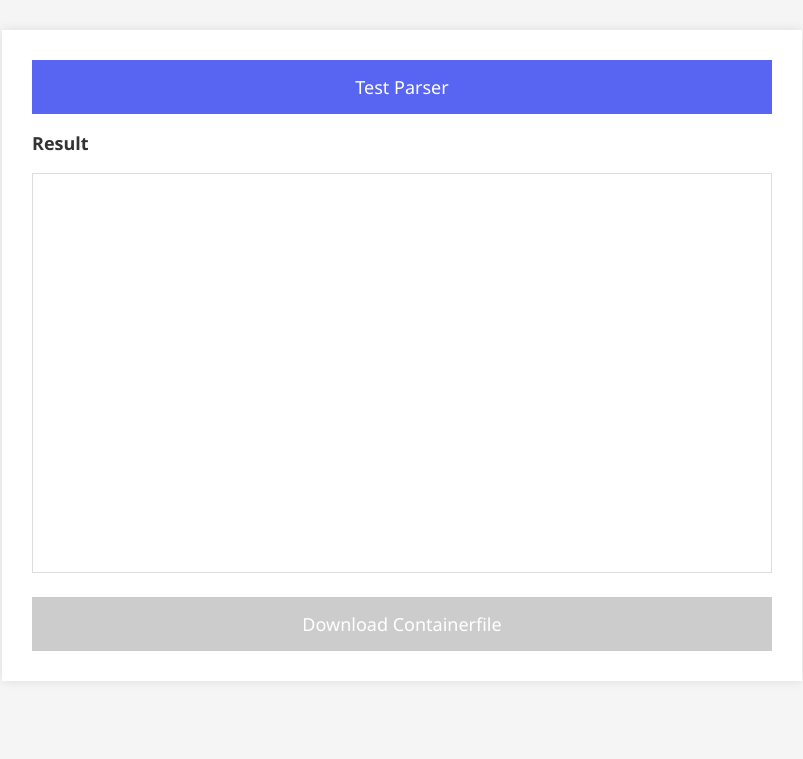
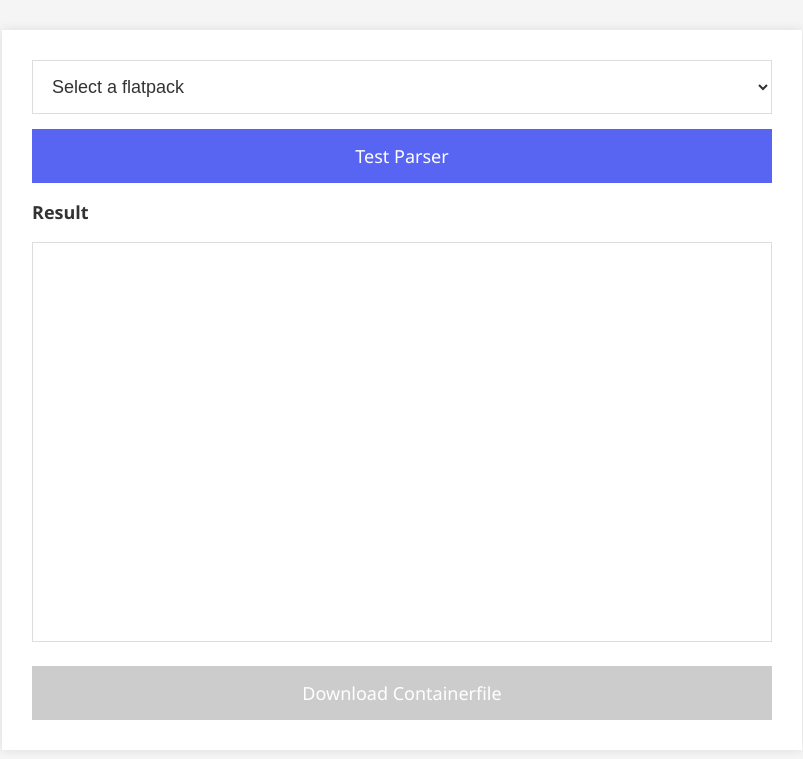
Before and after one commit to RomlinGroup/Flatpack, a Python web app: template client/templates/main.html in a window 1280 px wide. Shown: the top 759 px of the page, without its empty margins (238-1041 px from the left). Run offline with Jinja, Linux system fonts and the light colour scheme; the template is opened without the code that fills it: most values are stand-ins (such as "Sample title", 1, 10 or a date in 2020).

Commit message:
Updated the client

```diff
--- a/client/static/css/main.css
+++ b/client/static/css/main.css
@@ -10,6 +10,23 @@ button,
 label,
 .test-parser-result textarea {
     font-family: 'Segoe UI', Tahoma, Geneva, Verdana, sans-serif;
+}
+
+select {
+    width: 100%;
+    padding: 15px;
+    border: 1px solid #ddd;
+    border-radius: 0;
+    color: #333;
+    background-color: #fff;
+    box-sizing: border-box;
+    transition: border-color 0.3s ease;
+    margin-bottom: 15px;
+    font-size: 18px;
+}
+
+select:focus {
+    border-color: #007BFF;
 }
 
 button {
@@ -43,7 +60,7 @@ main {
     margin: 30px auto;
     padding: 30px;
     background-color: #fff;
-    box-shadow: 0 0 10px rgba(0,0,0,0.1);
+    box-shadow: 0 0 10px rgba(0, 0, 0, 0.1);
 }
 
 label {
--- a/client/static/js/main.js
+++ b/client/static/js/main.js
@@ -1,6 +1,7 @@
 const testParserButton = document.getElementById("test-parser-button");
 const testParserResult = document.getElementById("test-parser-result");
 const downloadButton = document.getElementById("download-button");
+const flatpackSelector = document.getElementById("flatpack-selector");
 
 const handleError = (element, error) => {
     element.value = `Error: ${error || 'Could not reach the server'}`;
@@ -8,14 +9,24 @@ const handleError = (element, error) => {
 
 const updateResult = (result) => {
     testParserResult.value = result.trim();
-    downloadButton.disabled = false;
+
+    // Only enable the Download button if the result doesn't start with "Error"
+    downloadButton.disabled = result.trim().startsWith('Error');
 };
 
 testParserButton.addEventListener("click", async () => {
-    const tomlUrl = encodeURIComponent("https://raw.githubusercontent.com/romlingroup/flatpack-ai/main/warehouse/nanogpt-shakespeare/flatpack.toml");
+    const selectedFlatpack = flatpackSelector.value;
+
+    // If no flatpack is selected, show a message in the textarea and stop the execution of the function
+    if (!selectedFlatpack) {
+        testParserResult.value = 'Please select a flatpack.';
+        downloadButton.disabled = true;  // Disable the Download button
+        return;
+    }
+
+    const tomlUrl = encodeURIComponent(`https://raw.githubusercontent.com/romlingroup/flatpack-ai/main/warehouse/${selectedFlatpack}/flatpack.toml`);
 
     try {
-        // Disable the button and show a progress indicator
         testParserButton.disabled = true;
         testParserButton.innerHTML = "Working...";
 
@@ -25,7 +36,6 @@ testParserButton.addEventListener("click", async () => {
     } catch (error) {
         handleError(testParserResult, error);
     } finally {
-        // Re-enable the button and remove the progress indicator
         testParserButton.disabled = false;
         testParserButton.innerHTML = "Test Parser";
     }
--- a/client/templates/main.html
+++ b/client/templates/main.html
@@ -10,6 +10,10 @@
 <body>
 <main>
     <section>
+        <select id="flatpack-selector">
+            <option value="">Select a flatpack</option>
+            <option value="nanogpt-shakespeare">nanogpt-shakespeare</option>
+        </select>
         <button id="test-parser-button">Test Parser</button>
     </section>
 
```
